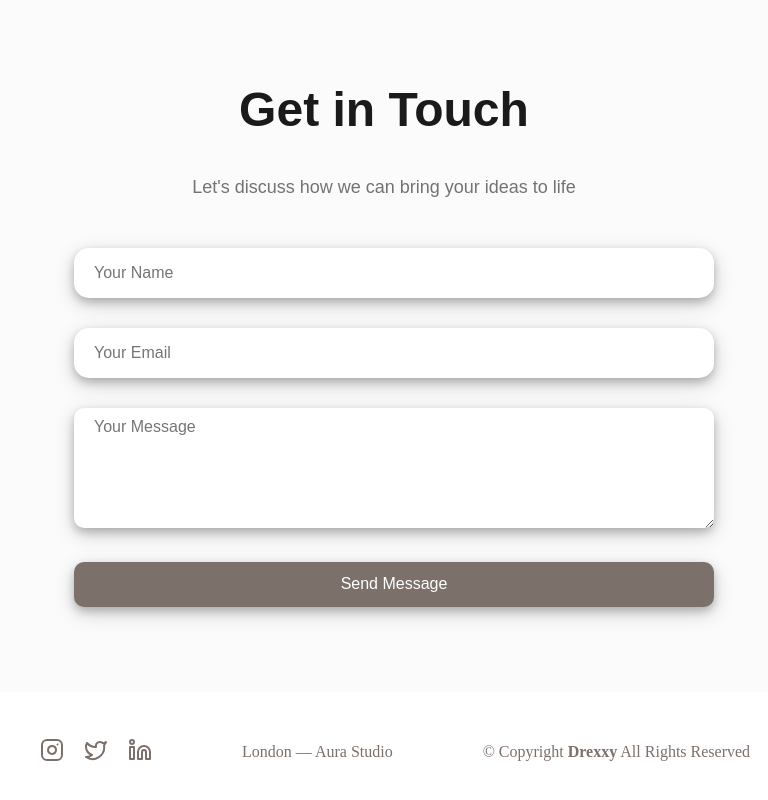
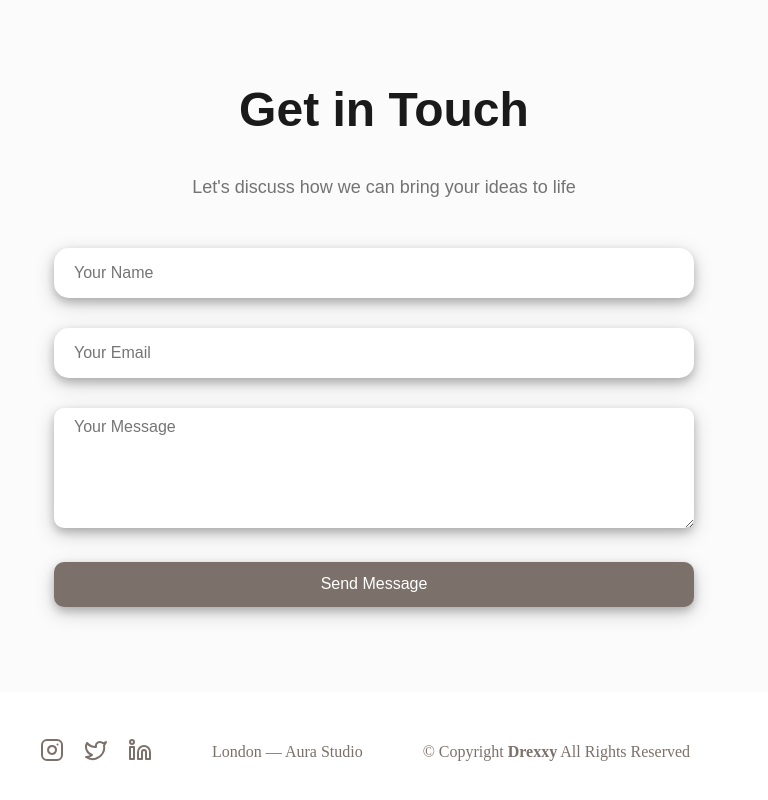
Before and after one commit to danny-fav/project1, a plain HTML site: page index.html in a window 768 px wide. Shown: the part 2327-3127 px from the top of the page. Drawn offline with Linux system fonts and the light colour scheme.

Commit message:
first commit

```diff
--- a/style.css
+++ b/style.css
@@ -684,7 +684,7 @@ body,html{
 .contact form{
     position: relative;
     width: 300px;
-    left: -160px;
+    left: -180px;
 }
 .contact form input{
     font-size: 16px;
@@ -730,7 +730,7 @@ body,html{
     text-align: center;
     align-items: center;
     justify-items: center;
-    gap: 90px;
+    gap: 60px;
     height: 120px;
     color: #7C706A;
     margin: 0;
```
